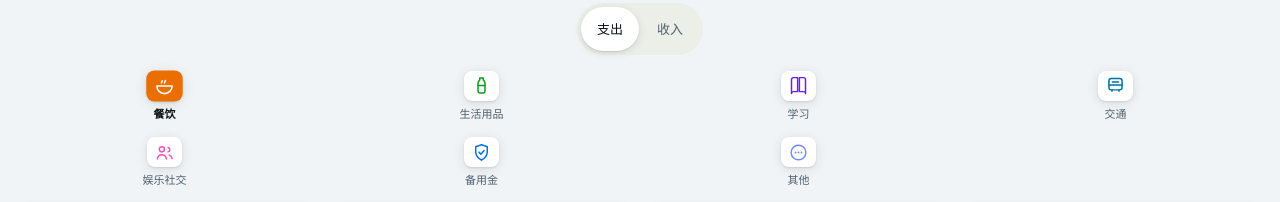
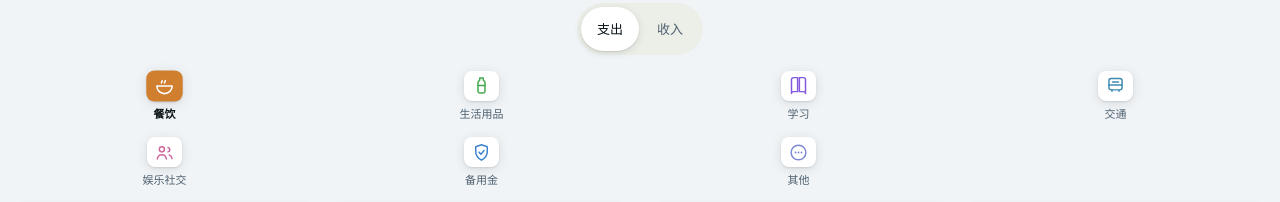
Before and after one commit to cookyyykc/my-budget-app, a plain HTML site: page index.html in a window 1280 px wide. Shown: the part 181-383 px from the top of the page. Drawn offline with Linux system fonts and the light colour scheme.

Commit message:
v52：分类色换 C 降饱和 Astryx（色相不变，饱和度降低；浅/深三主题块同步；其余不动）

```diff
--- a/styles.css
+++ b/styles.css
@@ -49,24 +49,24 @@
   --on-warning: #0A1317;
 
   /* 分类色：低饱和、可区分，不与状态色抢戏 */
-  --c-food:      #EB6E00;
-  --c-life:      #0B991F;
-  --c-study:     #6B1EFD;
-  --c-transport: #0171A4;
-  --c-fun:       #F351C0;
-  --c-reserve:   #0171E3;
-  --c-other:     #6F8AFF;
-  --c-income:    #08A3A3;
-  --data-blue: #0171E3;
-  --data-orange: #EB6E00;
-  --data-purple: #6B1EFD;
-  --data-green: #0B991F;
-  --data-pink: #F351C0;
-  --data-cyan: #0171A4;
-  --data-red: #F5394F;
-  --data-teal: #08A3A3;
-  --data-brown: #965E03;
-  --data-indigo: #6F8AFF;
+  --c-food:      #D07F2E;
+  --c-life:      #43A94F;
+  --c-study:     #8358DC;
+  --c-transport: #3E8CB2;
+  --c-fun:       #D2669C;
+  --c-reserve:   #3E85D1;
+  --c-other:     #7C87D6;
+  --c-income:    #3DA397;
+  --data-blue: #3E85D1;
+  --data-orange: #D07F2E;
+  --data-purple: #8358DC;
+  --data-green: #43A94F;
+  --data-pink: #D2669C;
+  --data-cyan: #3E8CB2;
+  --data-red: #D95F68;
+  --data-teal: #3DA397;
+  --data-brown: #A67C3A;
+  --data-indigo: #7C87D6;
 
   /* 尺度 */
   --r-none: 0;
@@ -186,24 +186,24 @@
     --text-yellow: #FBCE03;
     --text-red: #FFB2B8;
     --on-warning: #0A1317;
-    --c-food:      #EB6E00;
-    --c-life:      #0B991F;
-    --c-study:     #6B1EFD;
-    --c-transport: #0171A4;
-    --c-fun:       #F351C0;
-    --c-reserve:   #0171E3;
-    --c-other:     #6F8AFF;
-    --c-income:    #08A3A3;
-  --data-blue: #0171E3;
-  --data-orange: #EB6E00;
-  --data-purple: #6B1EFD;
-  --data-green: #0B991F;
-  --data-pink: #F351C0;
-  --data-cyan: #0171A4;
-  --data-red: #F5394F;
-  --data-teal: #08A3A3;
-  --data-brown: #965E03;
-  --data-indigo: #6F8AFF;
+    --c-food:      #E0913F;
+    --c-life:      #5DBB68;
+    --c-study:     #9A6DEA;
+    --c-transport: #55A0C4;
+    --c-fun:       #E57FAF;
+    --c-reserve:   #5599E2;
+    --c-other:     #939EE2;
+    --c-income:    #52B7AA;
+  --data-blue: #5599E2;
+  --data-orange: #E0913F;
+  --data-purple: #9A6DEA;
+  --data-green: #5DBB68;
+  --data-pink: #E57FAF;
+  --data-cyan: #55A0C4;
+  --data-red: #E87A84;
+  --data-teal: #52B7AA;
+  --data-brown: #B98F4E;
+  --data-indigo: #939EE2;
     --dock-shadow: 0 16px 40px rgba(0, 0, 0, .55);
   }
 }
@@ -233,24 +233,24 @@ html[data-theme="dark"] {
   --text-yellow: #FBCE03;
   --text-red: #FFB2B8;
   --on-warning: #0A1317;
-  --c-food:      #EB6E00;
-  --c-life:      #0B991F;
-  --c-study:     #6B1EFD;
-  --c-transport: #0171A4;
-  --c-fun:       #F351C0;
-  --c-reserve:   #0171E3;
-  --c-other:     #6F8AFF;
-  --c-income:    #08A3A3;
-  --data-blue: #0171E3;
-  --data-orange: #EB6E00;
-  --data-purple: #6B1EFD;
-  --data-green: #0B991F;
-  --data-pink: #F351C0;
-  --data-cyan: #0171A4;
-  --data-red: #F5394F;
-  --data-teal: #08A3A3;
-  --data-brown: #965E03;
-  --data-indigo: #6F8AFF;
+  --c-food:      #E0913F;
+  --c-life:      #5DBB68;
+  --c-study:     #9A6DEA;
+  --c-transport: #55A0C4;
+  --c-fun:       #E57FAF;
+  --c-reserve:   #5599E2;
+  --c-other:     #939EE2;
+  --c-income:    #52B7AA;
+  --data-blue: #5599E2;
+  --data-orange: #E0913F;
+  --data-purple: #9A6DEA;
+  --data-green: #5DBB68;
+  --data-pink: #E57FAF;
+  --data-cyan: #55A0C4;
+  --data-red: #E87A84;
+  --data-teal: #52B7AA;
+  --data-brown: #B98F4E;
+  --data-indigo: #939EE2;
   --dock-shadow: 0 16px 40px rgba(0, 0, 0, .55);
 }
 
--- a/version.js
+++ b/version.js
@@ -1,2 +1,2 @@
 // 升级静态资源缓存时只需递增此版本号。
-self.UBUDGET_CACHE_VERSION = 'v51';
+self.UBUDGET_CACHE_VERSION = 'v52';
```
